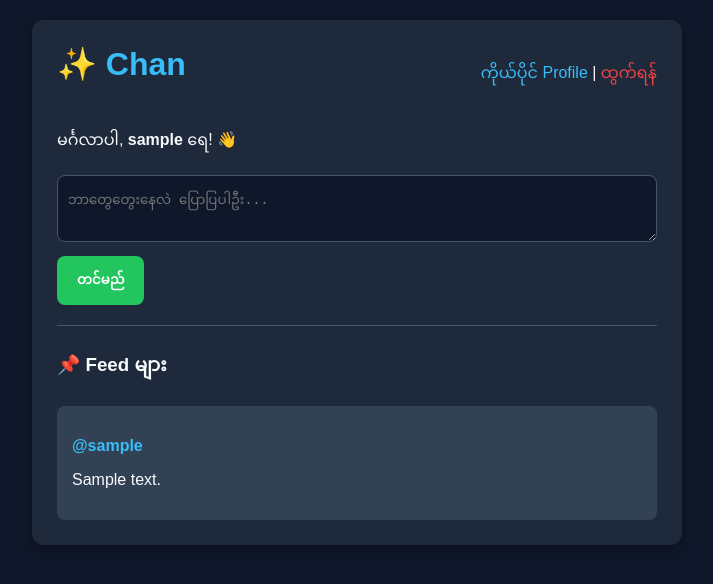
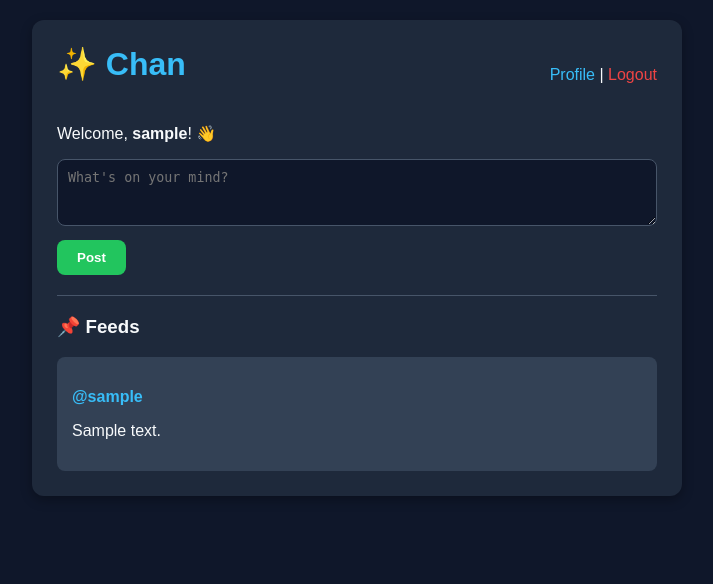
Before and after one commit to glimmgy-sketch/csw-dynamic, a Flask app: page / in a window 1280 px wide. Shown: the top 584 px of the page, without its empty margins (283-996 px from the left). Run offline with Flask 3, Linux system fonts and the light colour scheme; a user stored in the database is signed in; tables that the repository leaves empty hold one stand-in row (values such as "Sample post").

Commit message:
Update index.html

```diff
--- a/templates/index.html
+++ b/templates/index.html
@@ -1,9 +1,9 @@
 <!DOCTYPE html>
-<html lang="my">
+<html lang="en">
 <head>
     <meta charset="UTF-8">
     <meta name="viewport" content="width=device-width, initial-scale=1.0">
-    <title>Chan - ပင်မစာမျက်နှာ</title>
+    <title>Chan - Home</title>
     <style>
         body {
             background-color: #0f172a;
@@ -63,22 +63,22 @@
         <div class="nav-links">
             <h1>✨ Chan</h1>
             <div>
-                <a href="{{ url_for('profile', username=current_user.username) }}">ကိုယ်ပိုင် Profile</a> |
-                <a href="{{ url_for('logout') }}" style="color: #ef4444;">ထွက်ရန်</a>
+                <a href="{{ url_for('profile', username=current_user.username) }}">Profile</a> |
+                <a href="{{ url_for('logout') }}" style="color: #ef4444;">Logout</a>
             </div>
         </div>
 
-        <p>မင်္ဂလာပါ, <strong>{{ current_user.username }}</strong> ရေ! 👋</p>
+        <p>Welcome, <strong>{{ current_user.username }}</strong>! 👋</p>
 
         <!-- Post Form -->
         <form action="{{ url_for('add_post') }}" method="POST">
-            <textarea name="content" rows="3" placeholder="ဘာတွေတွေးနေလဲ ပြောပြပါဦး..." required></textarea>
-            <button type="submit">တင်မည်</button>
+            <textarea name="content" rows="3" placeholder="What's on your mind?" required></textarea>
+            <button type="submit">Post</button>
         </form>
 
         <hr style="border: 0; border-top: 1px solid #475569; margin: 20px 0;">
 
-        <h3>📌 Feed များ</h3>
+        <h3>📌 Feeds</h3>
         {% if posts %}
             {% for post in posts %}
                 <div class="post-card">
@@ -87,7 +87,7 @@
                 </div>
             {% endfor %}
         {% else %}
-            <p style="color: #94a3b8;">ပို့စ် မရှိသေးပါဘူး သားကြီး။ ပထမဆုံး ပို့စ်ကို စတင်တင်လိုက်ပါဦး!</p>
+            <p style="color: #94a3b8;">No posts yet. Create your first post above!</p>
         {% endif %}
     </div>
 </body>
```
